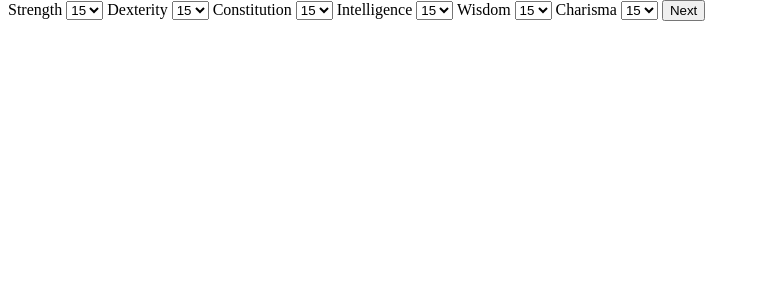
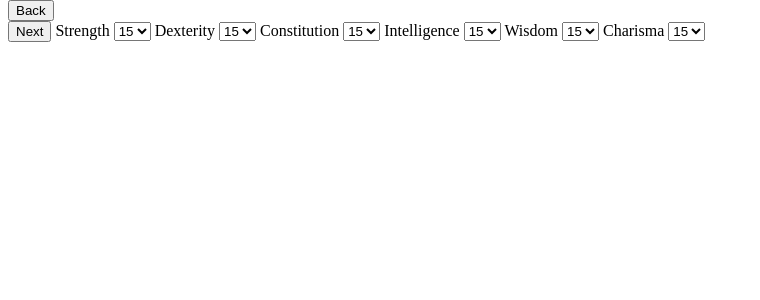
Before and after one commit to NicholasKoblitz/SW5E-Companion, a Flask app: page /character/ability-scores in a window 1280 px wide. Shown: the part 78-378 px from the top of the page, without its empty margins (0-760 px from the left). Run offline with Flask 2, Linux system fonts and the light colour scheme.

Commit message:
Updated links within pages

```diff
--- a/templates/ability_scores.html
+++ b/templates/ability_scores.html
@@ -2,14 +2,19 @@
 
 {% block content %}
 
+<form action="/character/backgrounds">
+    <button>Back</button>
+</form>
+
 <form method="POST">
+    <button>Next</button>
     {{ form.hidden_tag() }}
 
     {% for field in form if field.widget.input_type != 'hidden' %}
         {{field.label}}
         {{field}}
     {% endfor %}
-    <button>Next</button>
+
 </form>
 
 {% endblock %}
--- a/templates/classes.html
+++ b/templates/classes.html
@@ -2,6 +2,11 @@
 
 {% block content %}
 <h1>Classes</h1>
+
+<form action="/character/species">
+    <button>Back</button>
+</form>
+
 <ul>
 {% for class in classes %}
 
```
